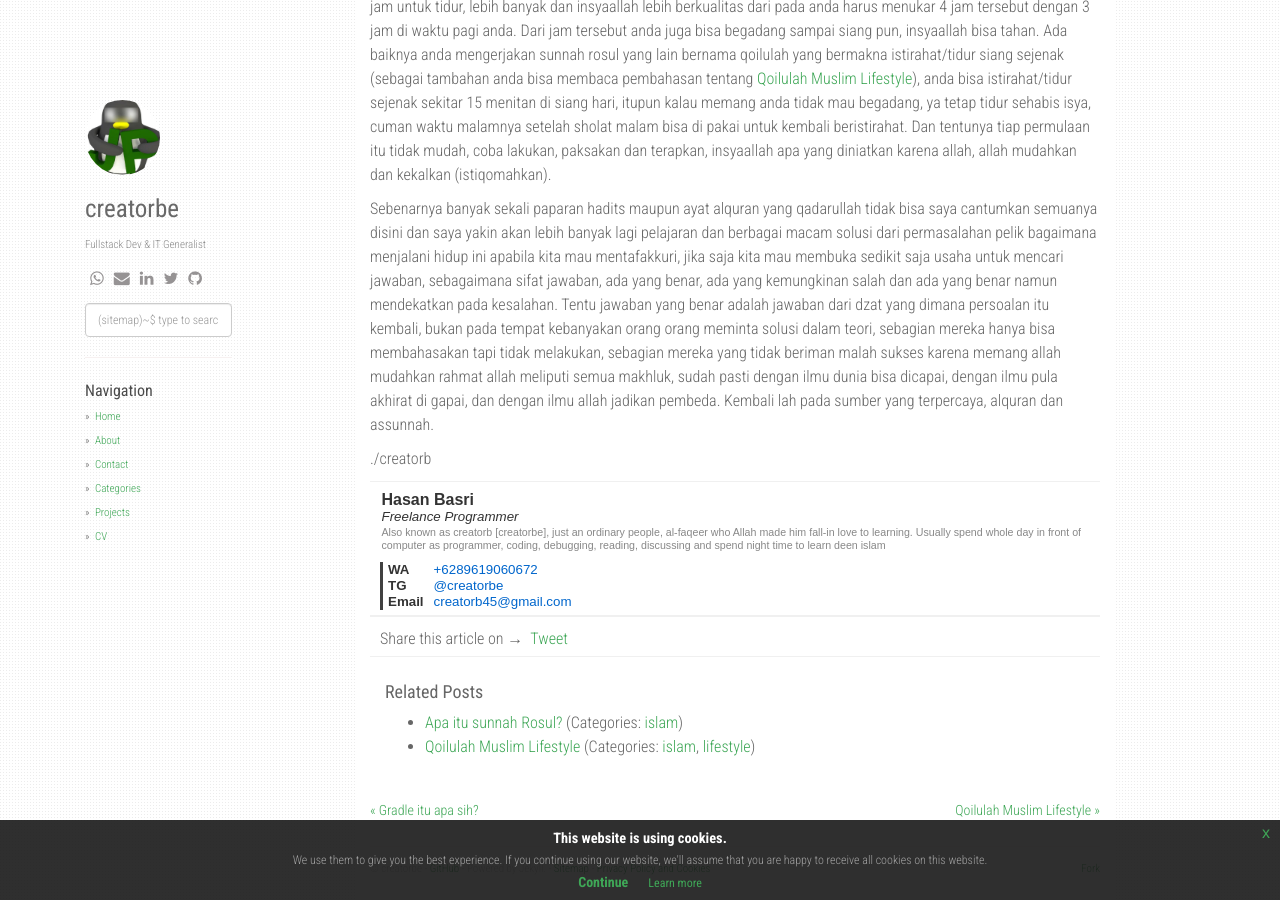
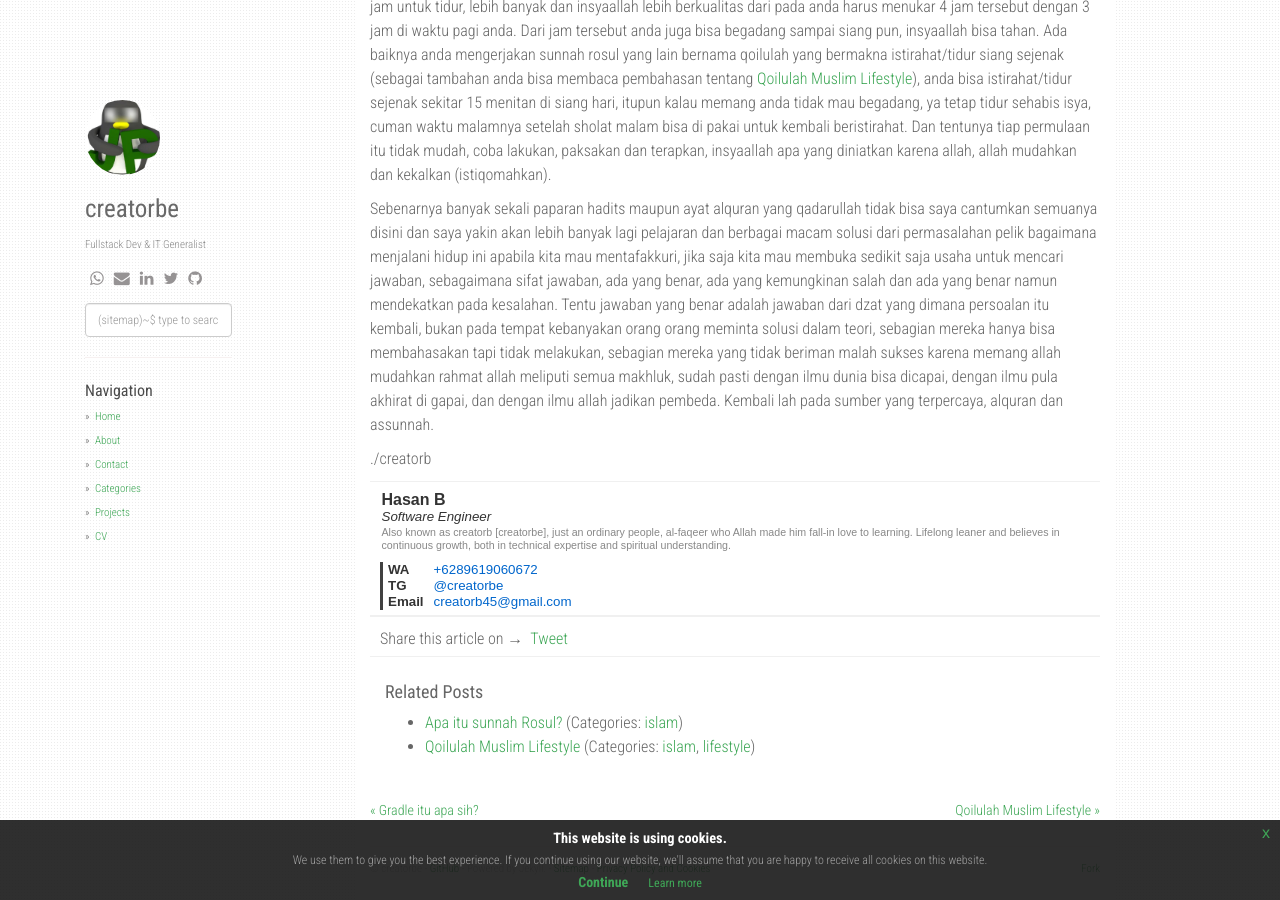
Before and after one commit to creatorbe/creatorbe.github.io, a Jekyll site: the page built from _posts/2017-03-31-begadang-menjalin-relasi-meraup-keuntungan-pasti-creatorbe.md, in a window 1280 px wide and 900 px high, scrolled down 2297 px. Built offline with Jekyll 4.4.1, drawn with Linux system fonts in a browser that asks for light colours; nearby versions of some CDN libraries; comment, search, counter and statistics services are not loaded.

Commit message:
:hammer: Change name and title in signature.html
Updated the signature details to reflect a new title and description.

```diff
--- a/_includes/signature.html
+++ b/_includes/signature.html
@@ -4,16 +4,16 @@
     <tbody>
             <tr>
                 <td>
-                    <font style="font-weight: bold; font-family: Arial; font-size: 12pt; color: rgb(51, 51, 51);">Hasan Basri</font>
+                    <font style="font-weight: bold; font-family: Arial; font-size: 12pt; color: rgb(51, 51, 51);">Hasan B</font>
                 </td>
             </tr>
             <tr>
                 <td>
-            <font style="font-style: italic; font-family: Arial; font-size: 10pt; color: rgb(51, 51, 51);">Freelance Programmer</font>
+            <font style="font-style: italic; font-family: Arial; font-size: 10pt; color: rgb(51, 51, 51);">Software Engineer</font>
                 </td>
             </tr>
             <p class="customline1">
-            <font style="font-family: Arial; font-size: 8pt; color: rgb(136, 136, 136);">Also known as creatorb [creatorbe], just an ordinary people, al-faqeer who Allah made him fall-in love to learning. Usually spend whole day in front of computer as programmer, coding, debugging, reading, discussing and spend night time to learn deen islam</font></p>
+            <font style="font-family: Arial; font-size: 8pt; color: rgb(136, 136, 136);">Also known as creatorb [creatorbe], just an ordinary people, al-faqeer who Allah made him fall-in love to learning. Lifelong leaner and believes in continuous growth, both in technical expertise and spiritual understanding.</font></p>
     <tr>
         <td style="border-left: 3px solid #414141; vertical-align: middle;">
             <table cellspacing="0" cellpadding="0" border="0" style="padding-left: 10px;">
```
